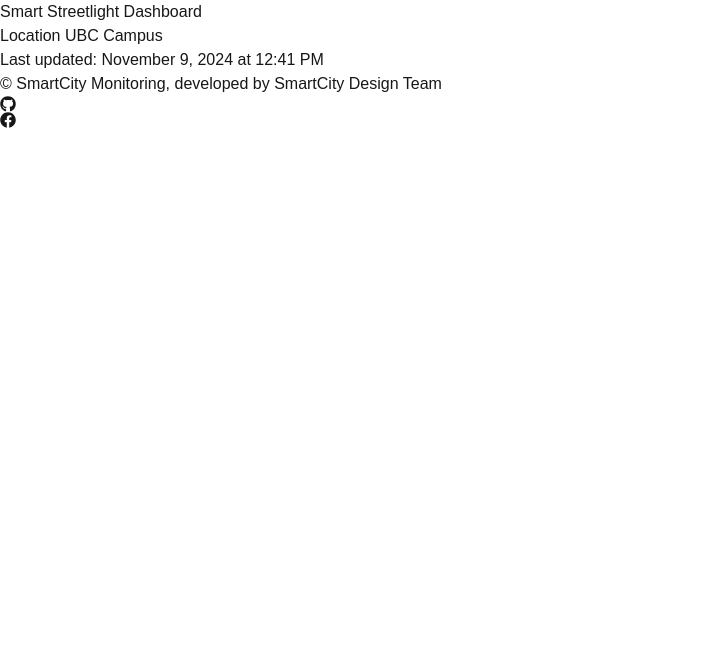
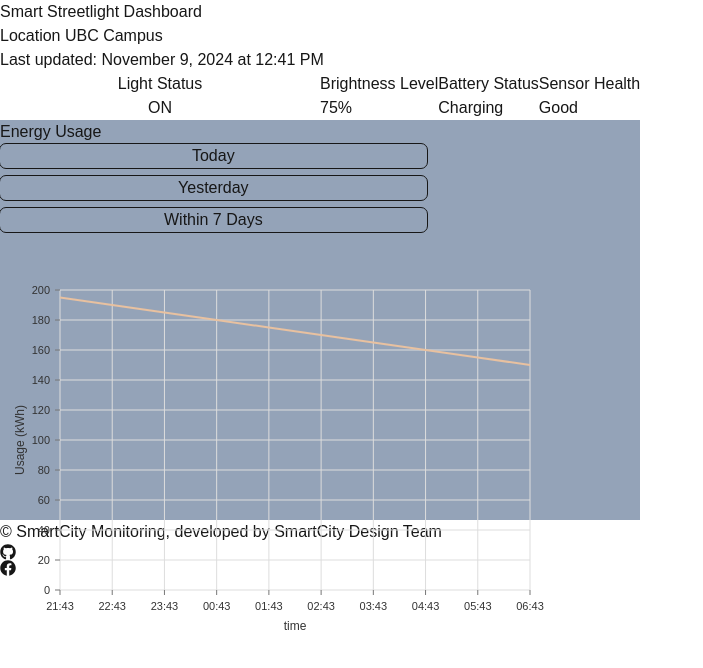
Before and after one commit to UBCSmartCity/SmartStreetLight, a Next.js app in the folder website/smartstreetlight_dash/: page / in a window 1280 px wide. Shown: the top 668 px of the page, without its empty margins (0-703 px from the left). Built offline with nearby package versions, Linux system fonts and the light colour scheme.

Commit message:
Draft: implementing nivojs for data visuals

```diff
--- a/website/smartstreetlight_dash/package.json
+++ b/website/smartstreetlight_dash/package.json
@@ -9,6 +9,9 @@
     "lint": "next lint"
   },
   "dependencies": {
+    "@nivo/line": "^0.88.0",
+    "@vercel/postgres": "^0.10.0",
+    "date-fns": "^4.1.0",
     "next": "15.1.6",
     "react": "^19.0.0",
     "react-dom": "^19.0.0",
--- a/website/smartstreetlight_dash/src/app/page.js
+++ /dev/null
@@ -1,23 +0,0 @@
-import Image from "next/image";
-import Header from "@/components/header";
-import Footer from "@/components/footer";
-
-export default function Home() {
-
-
-
-
-  return (
-
-    <div>
-
-      <Header></Header>
-
-
-
-      <Footer></Footer>
-
-    </div>
-
-  );
-}
--- /dev/null
+++ b/website/smartstreetlight_dash/src/app/page.jsx
@@ -0,0 +1,52 @@
+
+
+import Header from "@/components/Header";
+import Footer from "@/components/Footer";
+import EnergyCard from "@/components/EnergyCard";
+
+
+
+export default function Home() {
+
+
+  const singleData = ""; // fetch from db
+  const graphData = "";
+
+
+
+
+  return (
+
+
+    <div className="h-screen w-screen">
+
+      <Header></Header>
+
+      <div className="flex">
+        <div className="w-1/4 h-1/4 text-center">
+          <h2>Light Status</h2>
+          <p className="metric-value">ON</p>
+        </div>
+        <div className="monitor-box">
+          <h2>Brightness Level</h2>
+          <p className="metric-value">75%</p>
+        </div>
+        <div className="monitor-box">
+          <h2>Battery Status</h2>
+          <p className="metric-value">Charging</p>
+        </div>
+        <div className="monitor-box">
+          <h2>Sensor Health</h2>
+          <p className="metric-value">Good</p>
+        </div>
+      </div>
+
+
+
+      <EnergyCard></EnergyCard>
+      <Footer></Footer>
+
+    </div>
+
+  );
+}
--- /dev/null
+++ b/website/smartstreetlight_dash/src/components/EnergyCard.jsx
@@ -0,0 +1,120 @@
+'use client'
+
+import { ResponsiveLine } from '@nivo/line'
+import { useSearchParams, usePathname, useRouter } from 'next/navigation';
+import { testData } from '@/testData';
+import { useState } from 'react';
+import { format } from 'date-fns';
+
+
+export default function EnergyCard() {
+
+  // TODO: create test data for all stats in a js file, enable filtering for graphing, style everything
+
+    const [filter, setFilter] = useState('today');
+
+    console.log(testData)
+
+    const data = testData.map((obj, idx) => {
+      return {
+        x: obj.date,
+        y: obj.energyUsage
+      }
+    })
+
+    const energyData = [{
+      id: "energy",
+      color: "hsl(309, 70%, 50%)",
+      data: data
+    }]
+
+    console.log(energyData)
+
+
+
+
+    return (
+
+
+
+      <div className="h-1/2 w-1/2 bg-slate-400">
+        <h1>Energy Usage</h1>
+
+
+
+          <label key="today" className='w-full'>
+            <input type="radio" name="energyFilter" className="hidden peer" onClick={() => setFilter("today")} />
+            <span className="w-8/12 text-center mb-2 inline-block outline outline-1 rounded-md cursor-pointer peer-checked:bg-hoverblue hover:opacity-80 ">
+              Today
+            </span>
+          </label>
+          <label key="Yesterday" className='w-full'>
+            <input type="radio" name="energyFilter" className="hidden peer" onClick={() => setFilter("yesterday")} />
+            <span className="w-8/12 text-center mb-2 inline-block outline outline-1 rounded-md cursor-pointer peer-checked:bg-hoverblue hover:opacity-80 ">
+              Yesterday
+            </span>
+          </label>
+          <label key="sevendays" className='w-full'>
+            <input type="radio" name="energyFilter" className="hidden peer" onClick={() => setFilter("sevendays")} />
+            <span className="w-8/12 text-center mb-2 inline-block outline outline-1 rounded-md cursor-pointer peer-checked:bg-hoverblue hover:opacity-80 ">
+              Within 7 Days
+            </span>
+          </label>
+
+
+          <ResponsiveLine
+            data={energyData}
+            margin={{ top: 50, right: 110, bottom: 50, left: 60 }}
+            xScale={{ type: 'point' }}
+            yScale={{
+              type: 'linear',
+              min: '0',
+              max: 'auto',
+              stacked: true,
+              reverse: false
+            }}
+            yFormat=" >-.2f"
+            axisTop={null}
+            axisRight={null}
+            axisBottom={{
+              tickSize: 5,
+              tickPadding: 5,
+              tickRotation: 0,
+              legend: 'time',
+              legendOffset: 36,
+              legendPosition: 'middle',
+              truncateTickAt: 0,
+              format: function (date) {
+                const hours = format(date, 'HH:mm');
+                const day = format(date, 'yyyy-MM-dd');
+
+                return hours === '00:00' ? `${day} ${hours}` : hours;
+              }
+            }}
+            axisLeft={{
+              tickSize: 5,
+              tickPadding: 5,
+              tickRotation: 0,
+              legend: 'Usage (kWh)',
+              legendOffset: -40,
+              legendPosition: 'middle',
+              truncateTickAt: 0
+            }}
+            pointSize={10}
+            pointColor={{ theme: 'background' }}
+            pointBorderWidth={2}
+            pointBorderColor={{ from: 'serieColor' }}
+            pointLabel="data.yFormatted"
+            pointLabelYOffset={-12}
+            enableTouchCrosshair={true}
+            useMesh={true}
+
+          />
+        </div>
+
+
+
+
+
+    );
+  }
--- a/website/smartstreetlight_dash/src/components/energycard.js
+++ /dev/null
@@ -1,16 +0,0 @@
-
-export default function EnergyCard() {
-
-
-    // TODO: fetch energy usage here, use nivo.js for visualization
-
-
-    return(
-
-        <div>
-            <h1>Energy Usage</h1>
-
-
-        </div>
-    );
-}
--- /dev/null
+++ b/website/smartstreetlight_dash/src/testData.js
@@ -0,0 +1,12 @@
+export const testData = [
+    { date: new Date('2025-01-29T21:43:01'), energyUsage: 195 },
+    { date: new Date('2025-01-29T22:43:01'), energyUsage: 190 },
+    { date: new Date('2025-01-29T23:43:01'), energyUsage: 185 },
+    { date: new Date('2025-01-30T00:43:01'), energyUsage: 180 },
+    { date: new Date('2025-01-30T01:43:01'), energyUsage: 175 },
+    { date: new Date('2025-01-30T02:43:01'), energyUsage: 170 },
+    { date: new Date('2025-01-30T03:43:01'), energyUsage: 165 },
+    { date: new Date('2025-01-30T04:43:01'), energyUsage: 160 },
+    { date: new Date('2025-01-30T05:43:01'), energyUsage: 155 },
+    { date: new Date('2025-01-30T06:43:01'), energyUsage: 150 },
+];
```
Also changed, not shown: website/smartstreetlight_dash/src/app/layout.jsx (renamed from website/smartstreetlight_dash/src/app/layout.js), website/smartstreetlight_dash/src/components/Footer.jsx (renamed from website/smartstreetlight_dash/src/components/footer.js), website/smartstreetlight_dash/src/components/Header.jsx (renamed from website/smartstreetlight_dash/src/components/header.js), 1 other file (tests, documents, lock files or other folders).
